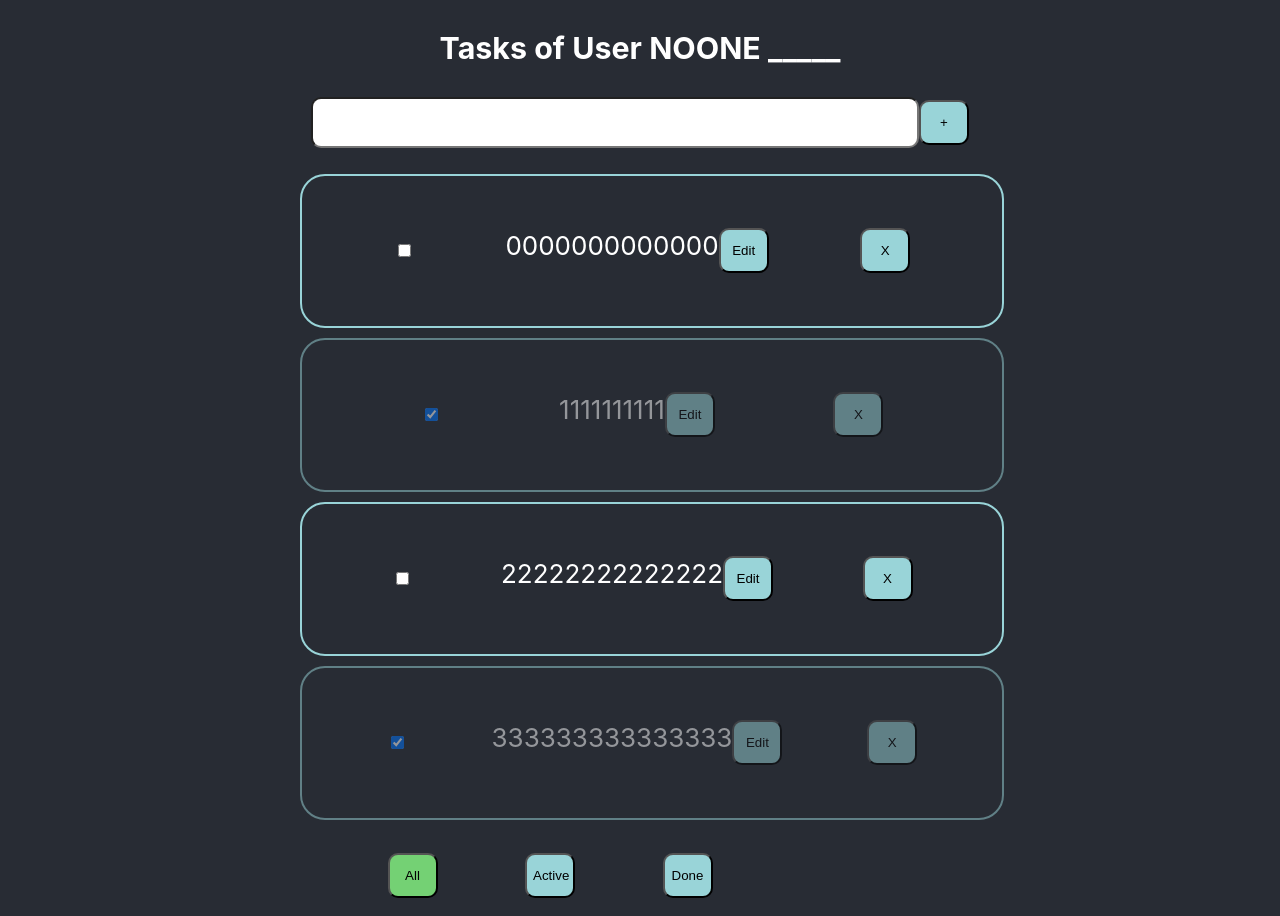
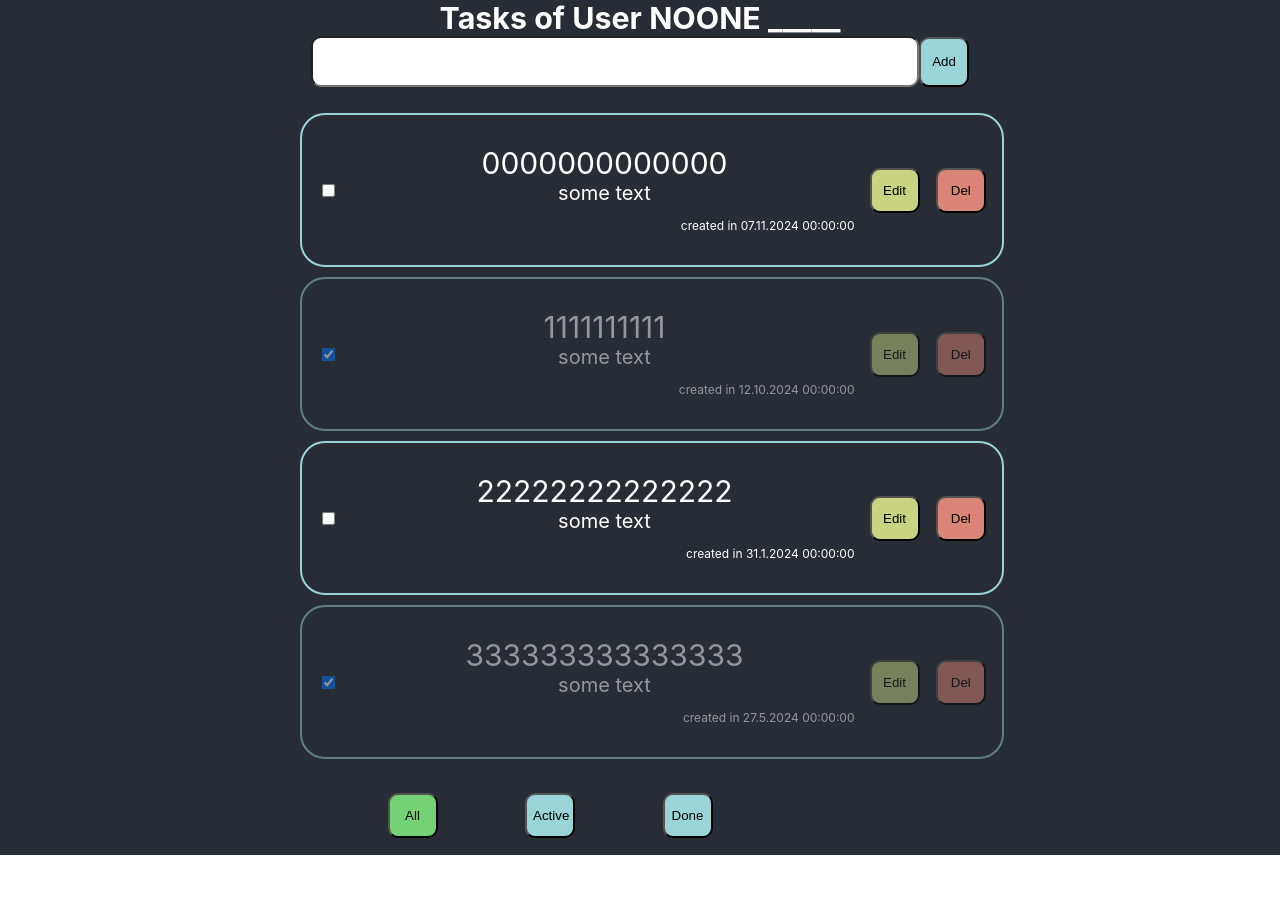
Before and after one commit to hannarim-23/ToDo, a React (Create React App) app in the folder my-app/: page / in a window 1280 px wide. After the commit the page ends 855 px from the top, so only its background shows below. Built offline with nearby package versions, Linux system fonts and the light colour scheme.

Commit message:
feat:change comment, set Data

```diff
--- a/my-app/src/App.css
+++ b/my-app/src/App.css
@@ -1,3 +1,24 @@
+ul[class],
+ol[class] {
+  padding: 0;
+}
+
+body,
+h1,
+h2,
+h3,
+h4,
+p,
+ul[class],
+ol[class],
+li,
+figure,
+figcaption,
+blockquote,
+dl,
+dd {
+  margin: 0;
+}
 .App {
   text-align: center;
 }
@@ -36,14 +57,14 @@
     transform: rotate(360deg);
   }
 }
-
+/*------------------*/
 .del__task__button {
-  width: 50px;
-  height: 50px;
+  background-color: rgb(219, 133, 121);
 }
-
 .edit__task__button {
-  width: 50px;
+  background-color: rgb(200, 212, 130);
+}
+.add__task__button {
   height: 50px;
 }
 button {
@@ -52,7 +73,7 @@ button {
   background-color: rgb(153, 212, 216);
   border-radius: 10px;
 }
-.input__new__task{
+.input__new__task {
   height: 45px;
   border-radius: 10px;
   width: 600px;
@@ -80,6 +101,7 @@ button {
 .title__task {
   word-break: break-all;
   width: 500px;
+  font-size: 30px;
 }
 
 .user {
@@ -91,16 +113,46 @@ ul {
   list-style: none;
   padding: 0;
 }
-.wrapper{
+.wrapper {
   width: 700px;
 }
-.new__task__block{
+.new__task__block {
   width: 100%;
 }
 
-.active__filter{
+.active__filter {
   background-color: rgb(116, 209, 116);
 }
-.is__done{
+.is__done {
   opacity: 0.5;
 }
+.task__information {
+  display: flex;
+}
+
+.text__task {
+  margin-right: 15px;
+  /*   border: 1px solid red; */
+}
+.comment__task {
+  font-size: 20px;
+}
+
+.date {
+  width: 100%;
+  font-size: 12px;
+  text-align: right;
+
+  display: inline-block;
+  margin-right: 15px;
+  /*   border: 1px solid green; */
+}
+.task__for__edit {
+  display: flex;
+  align-items: center;
+  height: 100%;
+  justify-content: space-evenly;
+}
+p {
+  margin: 0;
+}
--- a/my-app/src/App.tsx
+++ b/my-app/src/App.tsx
@@ -1,7 +1,7 @@
 import React, { useState } from "react";
 import "./App.css";
 import { TodoList } from "./Organism/Todolist";
-import { taskItems1, taskItems2, taskItems3, allUsers } from "./View/view";
+import { taskItems1 /*,  taskItems2, taskItems3, allUsers  */ } from "./View/view";
 import { taskType } from "./Molecules/Task";
 import { title } from "process";
 export type filterValueStyle = "all" | "active" | "done"; //тип для фильтра
@@ -67,12 +67,25 @@ function App() {
     //засетаем в стэйт копию объекта, чтобы реакт перерисовал
     setTasks([...tasks]);
   }
+  /*колбэк F поднимаем значение вверх (к APP) изменяет значение comment */
+  function changeTaskComment(taskId: number, newComment: string) {
+    //находим нужную таску
+    let task = tasks.find((i) => i.id === taskId); //true
+    //изменяем таску если нашлась
+    if (task) {
+      task.comment = newComment;
+    }
+    //засетаем в стэйт копию объекта, чтобы реакт перерисовал
+    setTasks([...tasks]);
+  }
 
   /*добавление задачи*/
   function addTask(title: string) {
     let newTask = {
       id: tasks.length + 1,
       title: title,
+      comment: "...comment...",
+      date: new Date(),
       isDone: false,
     };
 
@@ -104,6 +117,7 @@ function App() {
           changeStatus={changeStatus}
           changeTaskTitle={changeTaskTitle}
           filter={filter}
+          changeTaskComment={changeTaskComment}
           //userWho={userWho}
         />
       </header>
--- a/my-app/src/Atoms/Button.tsx
+++ b/my-app/src/Atoms/Button.tsx
@@ -1,53 +1,16 @@
 import React from "react";
-//mport { taskItems } from "../View/view";
 
-type ButtonType = {
-  title: string;
-  id: number;
-  // removeTask: ()=>void;
+type buttonType = {
+  nameButton: string;
+  funOnClick: () => void;
 };
 
-const Button = (props: ButtonType) => {
-  return <button className={props.title + "__task__button"} /* onClick={props.removeTask} */>{props.title[0].toUpperCase() + props.title.slice(1)}</button>;
-};
+function Button(b: buttonType) {
+  return (
+    <button className={b.nameButton + "__task__button button"} onClick={b.funOnClick}>
+      {b.nameButton[0].toUpperCase() + b.nameButton.slice(1)}
+    </button>
+  );
+}
 
 export default Button;
-
-/* export function removeTask(id:number) {
-  let resultTasks = tasks.filter((t)=> (t.id !== id) return true;)
-} */
-/*
-function clickMe2(event: React.MouseEvent<HTMLButtonElement>) {
-  alert("You DEL");
-}*/
-/*
-export function delEditTask(t:string, i:number){
-  let tasks;
-  if (t==="del"){ tasks = taskItems.filter(t=>t.id !==i)
-    tasks.map((item)=> alert(item));
-  }
-
-
-}
-
-
-*/
-
-/*
-const Button = (props: ButtonType) => {
-  return (
-    <button onClick={(e)=> clickMe(props.title)(e)} className={props.title + "__task__button"}>
-      {props.title[0].toUpperCase() + props.title.slice(1)}
-    </button>
-  );
-};
-
-export default Button;
-
-function clickMe(props: string, event: React.MouseEvent<HTMLButtonElement>) {
-  return props === "del" ? alert("You DEL") : alert("You REMOVE");
-}  */
-
-/* function clickMe(event: React.MouseEvent<HTMLButtonElement>) {
-  alert("You DEL");
-} */
--- /dev/null
+++ b/my-app/src/Atoms/Date.tsx
@@ -0,0 +1,23 @@
+export function readDate(d: Date) {
+  let date = d.getDate();
+  let month = d.getMonth();
+  let year = d.getFullYear();
+  let hours = d.getHours();
+  let min = d.getMinutes();
+  let sec = d.getSeconds();
+
+  return (
+    "created in " +
+    (date < 10 ? "0" + date : date) +
+    "." +
+    (month + 1 < 10 ? month + 1 : month + 1) +
+    "." +
+    year +
+    " " +
+    (hours < 10 ? "0" + hours : hours) +
+    ":" +
+    (min < 10 ? "0" + min : min) +
+    ":" +
+    (sec < 10 ? "0" + sec : sec)
+  );
+}
--- a/my-app/src/Molecules/EditTask.tsx
+++ b/my-app/src/Molecules/EditTask.tsx
@@ -1,37 +1,63 @@
 import React, { useState, ChangeEvent } from "react";
+import Button from "../Atoms/Button";
+import { readDate } from "../Atoms/Date";
 
 type editTitleType = {
   title: string;
   id: number;
+  comment: string;
+  date: Date;
   onChangeTitle: (newValue: string) => void;
+  onChangeComment: (newValue: string) => void;
+  /*   onRemove:(newValue: string) => void; */
 };
 
 export function EditTitle(props: editTitleType) {
   let [editMode, setEditMode] = useState(false);
   let [title, setTitle] = useState("");
+  let [comment, setComment] = useState("");
 
   const activatedEditMode = () => {
     setEditMode(true);
     setTitle(props.title);
+    setComment(props.comment);
   };
   const activatedViewMode = () => {
     setEditMode(false);
     props.onChangeTitle(title);
+    props.onChangeComment(comment);
   };
 
-  const onChangeTitle = (e: ChangeEvent<HTMLInputElement>) => {//запись нового значения, колбэком поднимаем значение вверх (к APP)
+  const onChangeTitle = (e: ChangeEvent<HTMLInputElement>) => {
+    //запись нового значения, колбэком поднимаем значение вверх (к APP)
     setTitle(e.currentTarget.value);
+  };
+  const onChangeComment = (e: ChangeEvent<HTMLInputElement>) => {
+    //запись нового значения, колбэком поднимаем значение вверх (к APP)
+    setComment(e.currentTarget.value);
   };
 
   return editMode ? (
-    <div>
+    <div className="task__for__edit">
       <input value={title} onChange={onChangeTitle} />
-      <button onClick={activatedViewMode}>Save</button>
+      <br />
+      <input value={comment} onChange={onChangeComment} />
+
+      <Button nameButton={"save"} funOnClick={activatedViewMode} />
     </div>
   ) : (
-    <div onClick={activatedEditMode}>
-      <span className={"title__task"}>{props.title}</span>
-      <button>Edit</button>
+    <div className="task__for__edit">
+      <div className="text__task">
+        <p className={"title__task"} onClick={activatedEditMode}>
+          {props.title}
+        </p>
+        <p className={"comment__task"} onClick={activatedEditMode}>
+          {props.comment}
+        </p>
+        <span className={"date"}>{readDate(props.date)}</span>
+      </div>
+      <Button nameButton={"edit"} funOnClick={activatedEditMode} />
+      {/*       <Button nameButton={"del"} funOnClick={onRemove} /> */}
     </div>
   );
 }
--- a/my-app/src/Organism/Todolist.tsx
+++ b/my-app/src/Organism/Todolist.tsx
@@ -1,16 +1,9 @@
 import React, { KeyboardEvent, ChangeEvent, useState } from "react";
 //import Task from "../Molecules/Task";
-import Search from "../Atoms/Search";
 import Button from "../Atoms/Button";
 import { taskType } from "../Molecules/Task";
 import { filterValueStyle } from "../App";
 import { EditTitle } from "../Molecules/EditTask";
-
-/*  type taskType = {
-  id: number;
-  title: string;
-  isDone: boolean;
-}; */
 
 type PropsType = {
   user: string;
@@ -20,7 +13,8 @@ type PropsType = {
   addTask: (title: string) => void;
   changeStatus: (id: number) => void;
   filter: filterValueStyle;
-  changeTaskTitle: (id: number, newTitle:string) => void;
+  changeTaskTitle: (id: number, newTitle: string) => void;
+  changeTaskComment: (id: number, newComment: string) => void;
   //userWho:any;
 };
 
@@ -64,7 +58,7 @@ export function TodoList(props: PropsType) {
       </h3>
       <div className="new__task__block">
         <input className={"input__new__task"} type="text" value={newTaskTitle} onChange={onEventNewTitle} onKeyDown={onKeyPress} />
-        <button onClick={addTask}>+</button>
+        <Button nameButton={"add"} funOnClick={addTask} />
       </div>
 
       <ul>
@@ -75,17 +69,18 @@ export function TodoList(props: PropsType) {
           const onChangeStatus = (e: ChangeEvent<HTMLInputElement>) => {
             props.changeStatus(i.id);
           };
-          const onChangeTitle = (newValue:string) => {
+          const onChangeTitle = (newValue: string) => {
             props.changeTaskTitle(i.id, newValue);
+          };
+          const onChangeComment = (newValue: string) => {
+            props.changeTaskComment(i.id, newValue);
           };
 
           return (
             <li key={i.id} className={i.isDone ? "task__block is__done" : "task__block"}>
               <input type="checkbox" onChange={onChangeStatus} checked={i.isDone} />
-
-              <EditTitle title={i.title} id={i.id} onChangeTitle={onChangeTitle}/>
-
-              {<button onClick={onRemove}>X</button>}
+              <EditTitle title={i.title} id={i.id} comment={i.comment} date={i.date} /* onRemove={onRemove} */ onChangeTitle={onChangeTitle} onChangeComment={onChangeComment} />
+              <Button nameButton={"del"} funOnClick={onRemove} />
             </li>
           );
         })}
--- a/my-app/src/View/view.tsx
+++ b/my-app/src/View/view.tsx
@@ -6,23 +6,31 @@ export let taskItems1: taskType[] = [
   {
     id: 0,
     title: "0000000000000",
+    comment: "some text",
+    date: new Date("2024-11-07"),
     isDone: false,
   },
   {
     id: 1,
     title: "1111111111",
+    comment: "some text",
+    date: new Date("2024-10-12"),
     isDone: true,
   },
 
   {
     id: 2,
     title: "22222222222222",
+    comment: "some text",
+    date: new Date("2024-1-31"),
     isDone: false,
   },
 
   {
     id: 3,
     title: "333333333333333",
+    comment: "some text",
+    date: new Date("2024-5-27"),
     isDone: true,
   },
 ];
@@ -47,7 +55,11 @@ export let taskItemsArray = [
   ],
 ]; */
 
-export let taskItems2: taskType[] = [
+
+
+
+
+/* export let taskItems2: taskType[] = [
   {
     id: 4,
     title: "444444444444444444",
@@ -79,4 +91,4 @@ export let taskItems3: taskType = {
 };
 
 
-export let allUsers = [taskItems1,taskItems2,taskItems3];
+export let allUsers = [taskItems1,taskItems2,taskItems3]; */
```
Also changed, not shown: my-app/src/Atoms/DelButton.tsx (deleted, +0 -10 lines), my-app/src/Atoms/Search.tsx (deleted, +0 -8 lines), my-app/src/Molecules/Task.tsx (+5 -3 lines).
